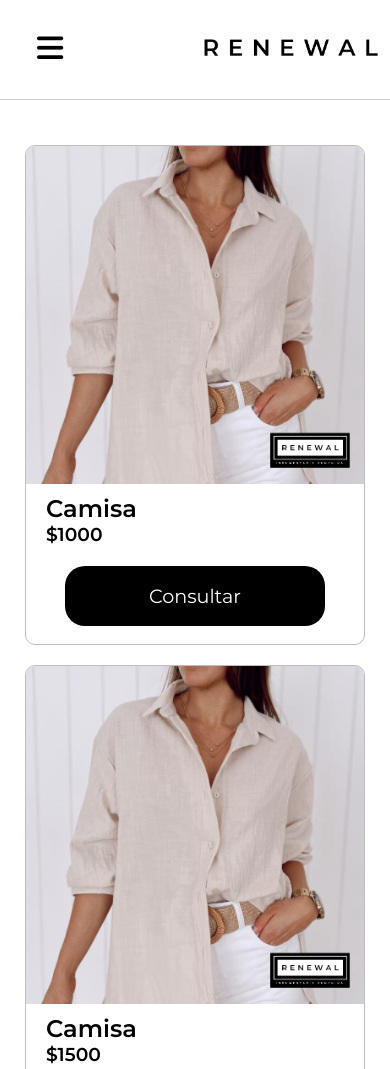
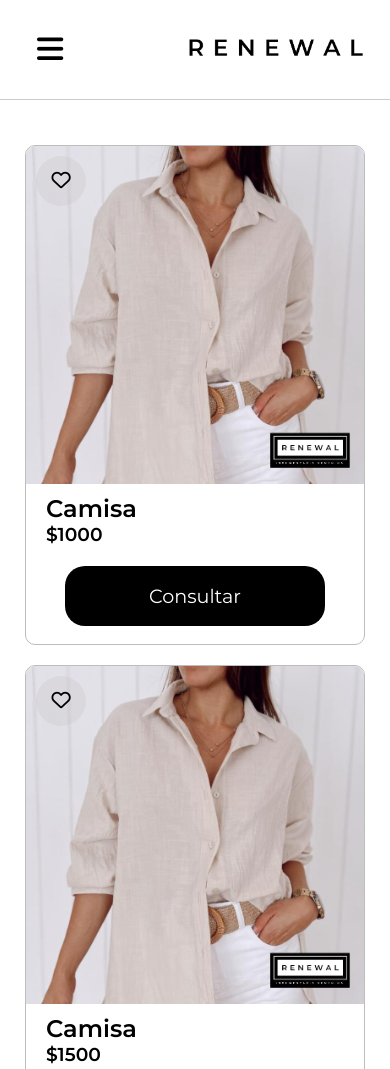
Before and after one commit to JuanAnRz/Renewal-Betters, a plain HTML site: page index.html in a window 390 px wide. Shown: the top 1069 px of the page. Drawn offline with Linux system fonts and the light colour scheme.

Commit message:
intento de likes

```diff
--- a/assets/css/style.css
+++ b/assets/css/style.css
@@ -8,6 +8,10 @@ body{
     position: relative;
     display: block;
     justify-content: space-around;
+    font-family: "Montserrat", sans-serif;
+    font-optical-sizing: auto;
+    font-weight: 500;
+    font-style: normal;
 }
 nav{
     display: flex;
@@ -43,7 +47,6 @@ nav{
 #dMenu{
     display: flex;
     flex-direction: column;
-    /* position: fixed; */
     z-index: 4;
     height: 100vh;
     background-color: rgb(255, 255, 255);
@@ -56,6 +59,7 @@ nav{
 }
 #menu{
     border: 0;
+    position: absolute;
     width: 100px;
     height: 100px;
     background-color:transparent;
@@ -67,9 +71,12 @@ a{
     text-decoration: none;
     color: black;
 }
-
+#links{
+    position: absolute;
+    margin-top: 100px;
+}
 #redes{
-    height: 60%;
+    height: 100%;
     display: flex;
     align-items: end;
     justify-content: center;
@@ -133,6 +140,7 @@ footer{
     z-index: 3;
 }
 main{
+    min-height: 100vh;
     margin: 120px 0;
     display: flex;
     flex-wrap: wrap;
@@ -212,6 +220,43 @@ h3{
 .small{
     width: 100px;
 }
+
+.dFav{
+    position: absolute;
+    width: 100%;
+    height: fit-content;
+    display: flex;
+    justify-content: end;
+}
+
+.fav{
+    width: 50px;
+    height: 50px;
+    margin: 10px;
+    position: absolute;
+    justify-content: end;
+    font-size: larger;
+    background-color: rgba(184, 183, 183, 0.205);
+    border: 1px solid transparent;
+    border-radius: 25px;
+}
+.fav:hover{
+    background-color: rgba(184, 183, 183, 0.712);
+
+}
+
+.Fav{
+    width: 50px;
+    height: 50px;
+    margin: 10px;
+    position: absolute;
+    justify-content: end;
+    font-size: larger;
+    border: 1px solid transparent;
+    border-radius: 25px;
+    background-color: black;
+    color: white;
+}
 @media (max-width:400px) {
 
     .Ver{
@@ -229,6 +274,7 @@ h3{
     .logo{
         width: 200px;
         height: auto;
+        margin-right: 15px;
     }
     #logo{
         height: 100%;
--- a/assets/js/main.js
+++ b/assets/js/main.js
@@ -11,9 +11,4 @@ menu.addEventListener('click', ()=>{
     back.classList.toggle('back')
 })
 
-$(document).ready(function(){
-
-    var height = $(window).height();
-
-    $('#dMenu').height(height);
-});
+let fav=[]
--- a/assets/js/prod.js
+++ b/assets/js/prod.js
@@ -1,6 +1,7 @@
 let productos=[]
 const cont=document.getElementById('contCard');
-fetch("assets/js/prod.json")
+
+fetch("../assets/js/prod.json")
     .then(response=>response.json())
     .then(data=> {
         for (let index = 0; index < data.length; index++) {
@@ -12,22 +13,67 @@ fetch("assets/js/prod.json")
             const pNom = productos[index].nombre;
             const pPre = productos[index].precio;
             const pImg = productos[index].imagen;
+
             // console.log(pId)
             // console.log(pNom)
             // console.log(pPre)
             // console.log(pImg)
+
             const div=document.createElement('div');
             div.classList.add('card')
+
             const img=document.createElement('img')
             img.src=pImg
             img.classList.add('menos')
+
             const nom=document.createElement('h2')
             nom.innerText=pNom
+
             const price=document.createElement('h3')
             price.innerText=`$${pPre}`
+
             const boton=document.createElement('button')
             boton.classList.add('Ver')
             boton.innerHTML=`<a href="https://www.instagram.com/direct/t/17845098251880882">Consultar</a>`
+
+            const toFav=document.createElement('button')
+
+            toFav.classList.add('fav')
+            toFav.innerHTML=`<i class="fa-regular fa-heart"></i>`
+
+            const inFav=JSON.parse(localStorage.getItem("favoritos"))
+            // if(inFav.indexOf(index)){
+            //     toFav.classList.add('Fav')
+            //     toFav.classList.remove('fav')
+            // }else{
+            //     toFav.classList.add('fav')
+            //     toFav.classList.remove('Fav')
+            // }
+            toFav.addEventListener('click', ()=>{
+                toFav.classList.toggle('fav')
+                toFav.classList.toggle('Fav')
+
+                const noToFav=fav.indexOf(index)
+                if(toFav.className==='Fav'){
+                    fav.push(index)
+                }else if(toFav.className==='fav'){
+                    fav.splice(noToFav,1)
+                }
+                // if(fav.indexOf(index)!==-1){
+                //     fav.slice(index-1,1)
+                // }else{
+                //    fav.push(index)
+
+                // }
+                const favo=JSON.stringify(fav)
+                localStorage.setItem("favoritos", favo)
+            })
+
+            const dFav=document.createElement('div')
+            dFav.classList.add('dfav')
+
+            div.appendChild(dFav)
+            dFav.appendChild(toFav)
             div.appendChild(img)
             div.appendChild(nom)
             div.appendChild(price)
@@ -35,9 +81,10 @@ fetch("assets/js/prod.json")
             cont.appendChild(div)
         }
     })
-    .catch(console.error())
+    // .catch(error=>console.log(error))
 
 console.log(productos)
+
 
 {/* <div class="card">
     <img src="./assets/img/prod/camisa4px.jpg" alt="">
--- a/assets/js/prod.json
+++ b/assets/js/prod.json
@@ -3,72 +3,72 @@
         "id":1,
         "nombre":"Camisa",
         "precio":1000,
-        "imagen":"assets/img/prod/camisa4px.jpg"
+        "imagen":"../assets/img/prod/camisa4px.jpg"
     },
     {
         "id":2,
         "nombre":"Camisa",
         "precio":1500,
-        "imagen":"assets/img/prod/camisa4px.jpg"
+        "imagen":"../assets/img/prod/camisa4px.jpg"
     },
     {
         "id":3,
         "nombre":"Camisa",
         "precio":500,
-        "imagen":"assets/img/prod/camisa4px.jpg"
+        "imagen":"../assets/img/prod/camisa4px.jpg"
     },
     {
         "id":4,
         "nombre":"Camisa",
         "precio":1799,
-        "imagen":"assets/img/prod/camisa4px.jpg"
+        "imagen":"../assets/img/prod/camisa4px.jpg"
     },
     {
         "id":5,
         "nombre":"Camisa",
         "precio":2000,
-        "imagen":"assets/img/prod/camisa4px.jpg"
+        "imagen":"../assets/img/prod/camisa4px.jpg"
     },
     {
         "id":6,
         "nombre":"Camisa",
         "precio":800,
-        "imagen":"assets/img/prod/camisa4px.jpg"
+        "imagen":"../assets/img/prod/camisa4px.jpg"
     },
     {
         "id":7,
         "nombre":"Camisa",
         "precio":1499,
-        "imagen":"assets/img/prod/camisa4px.jpg"
+        "imagen":"../assets/img/prod/camisa4px.jpg"
     },
     {
         "id":8,
         "nombre":"Camisa",
         "precio":2099,
-        "imagen":"assets/img/prod/camisa4px.jpg"
+        "imagen":"../assets/img/prod/camisa4px.jpg"
     },
     {
         "id":8,
         "nombre":"Camisa",
         "precio":2099,
-        "imagen":"assets/img/prod/camisa4px.jpg"
+        "imagen":"../assets/img/prod/camisa4px.jpg"
     },
     {
         "id":8,
         "nombre":"Camisa",
         "precio":2099,
-        "imagen":"assets/img/prod/camisa4px.jpg"
+        "imagen":"../assets/img/prod/camisa4px.jpg"
     },
     {
         "id":8,
         "nombre":"Camisa",
         "precio":2099,
-        "imagen":"assets/img/prod/camisa4px.jpg"
+        "imagen":"../assets/img/prod/camisa4px.jpg"
     }
     ,{
         "id":8,
         "nombre":"Camisa",
         "precio":20,
-        "imagen":"assets/img/prod/camisa4px.jpg"
+        "imagen":"../assets/img/prod/camisa4px.jpg"
     }
 ]
--- a/index.html
+++ b/index.html
@@ -14,25 +14,15 @@
 
 
 
-            <div>
+            <div id="links">
                 <ul>
                     <li>
-                        dhsaufueaufads
+                        <a href="#">Inicio</a>
                     </li>
                     <li>
-                        dhsaufueaufads
+                        <a href="./pages/fav.html">Favoritos</a>
                     </li>
-                    <li>
-                        dhsaufueaufads
-                    </li>
-                    <li>
-                        dhsaufueaufads
-                    </li>
-                </ul>
-                <ul>
-                    <li>
-                    dhsaufueaufads
-                    </li>
+
                 </ul>
 
             </div>
@@ -66,8 +56,9 @@
         <p id="copy">© Copyright 2024 / Renewal</p>
 
     </footer>
-    <script src="./assets/js/prod.js"></script>
+
     <script src="https://kit.fontawesome.com/3e1f5836f8.js" crossorigin="anonymous"></script>
     <script src="assets/js/main.js"></script>
+    <script src="./assets/js/prod.js"></script>
 </body>
 </html>
```
Also changed, not shown: assets/js/favs.js (added, +70 -0 lines), pages/fav.html (renamed from pages/carrito.html, +29 -19 lines).
